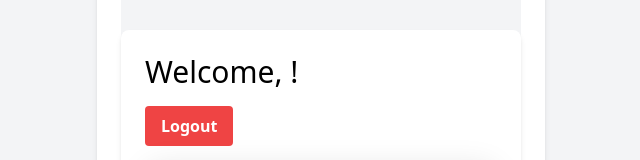
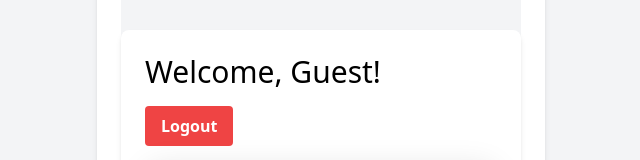
Before and after one commit to 0x5un5h1n3/auth-todo-app, a Next.js app: page /todos in a window 1280 px wide. Shown: the part 154-314 px from the top of the page, without its empty margins (319-959 px from the left). Built offline with nearby package versions, Linux system fonts and the light colour scheme.

Commit message:
Display current logged-in user's name on Todos page

```diff
--- a/pages/todos.js
+++ b/pages/todos.js
@@ -16,7 +16,7 @@ const Todos = () => {
 
   return (
     <Layout>
-      <h1 className="text-3xl mb-4">Welcome, {user?.name}!</h1>
+      <h1 className="text-3xl mb-4">Welcome, {user ? user.name : "Guest"}!</h1>
       <button
         onClick={handleLogout}
         className="bg-red-500 hover:bg-red-700 text-white font-bold py-2 px-4 rounded mb-4"
```
